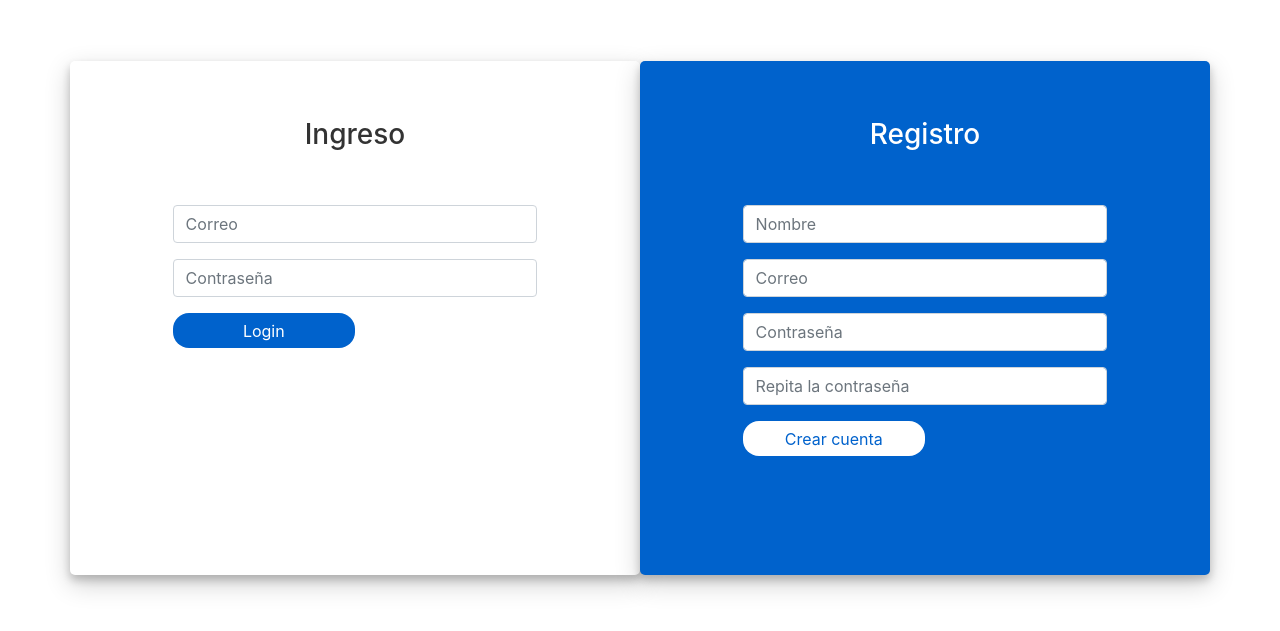
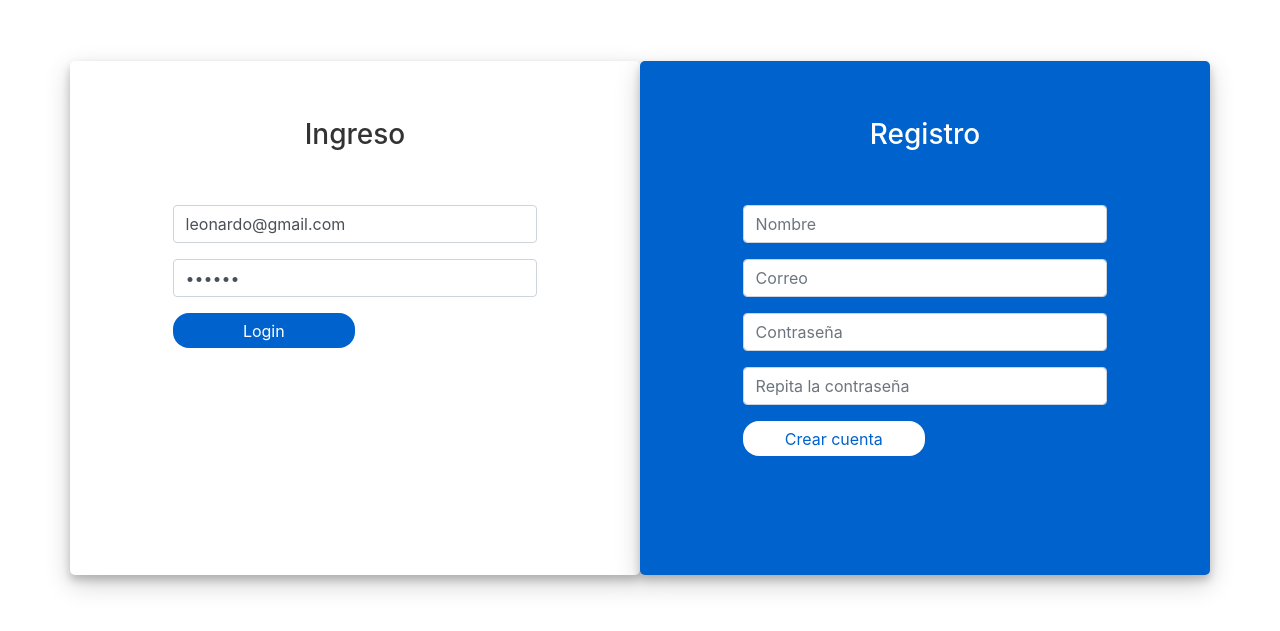
Before and after one commit to leotangram/reactFH-08-calendar, a React (Create React App) app: page /login in a window 1280 px wide. Shown: the part 131-762 px from the top of the page. Built offline with nearby package versions, Linux system fonts and the light colour scheme.

Commit message:
Disparar la acción de inicio del login de usuario

```diff
--- /dev/null
+++ b/src/actions/auth.js
@@ -0,0 +1,5 @@
+export const startLogin = (email, password) => {
+  return async () => {
+    console.log(email, password)
+  }
+}
--- a/src/components/auth/LoginSreen.js
+++ b/src/components/auth/LoginSreen.js
@@ -1,18 +1,40 @@
 import React from 'react'
+import { useDispatch } from 'react-redux'
+import { startLogin } from '../../actions/auth'
+import { useForm } from '../../hooks/useForm'
 import './login.css'
 
 const LoginSreen = () => {
+  const dispatch = useDispatch()
+
+  const initialForm = {}
+
+  const [formLoginValues, handleLoginInputChange] = useForm({
+    lEmail: 'leonardo@gmail.com',
+    lPassword: '123456'
+  })
+
+  const { lEmail, lPassword } = formLoginValues
+
+  const handleLogin = e => {
+    e.preventDefault()
+    dispatch(startLogin(lEmail, lPassword))
+  }
+
   return (
     <div className="container login-container">
       <div className="row">
         <div className="col-md-6 login-form-1">
           <h3>Ingreso</h3>
-          <form>
+          <form onSubmit={handleLogin}>
             <div className="form-group">
               <input
                 type="text"
                 className="form-control"
                 placeholder="Correo"
+                name="lEmail"
+                value={lEmail}
+                onChange={handleLoginInputChange}
               />
             </div>
             <div className="form-group">
@@ -20,6 +42,9 @@ const LoginSreen = () => {
                 type="password"
                 className="form-control"
                 placeholder="Contraseña"
+                name="lPassword"
+                value={lPassword}
+                onChange={handleLoginInputChange}
               />
             </div>
             <div className="form-group">
--- /dev/null
+++ b/src/hooks/useForm.js
@@ -0,0 +1,18 @@
+import { useState } from 'react'
+
+export const useForm = (initialStateForm = {}) => {
+  const [formValues, setFormValues] = useState(initialStateForm)
+
+  const reset = () => {
+    setFormValues(initialStateForm)
+  }
+
+  const handleInputChange = ({ target }) => {
+    setFormValues({
+      ...formValues,
+      [target.name]: target.value
+    })
+  }
+
+  return [formValues, handleInputChange, reset]
+}
```
